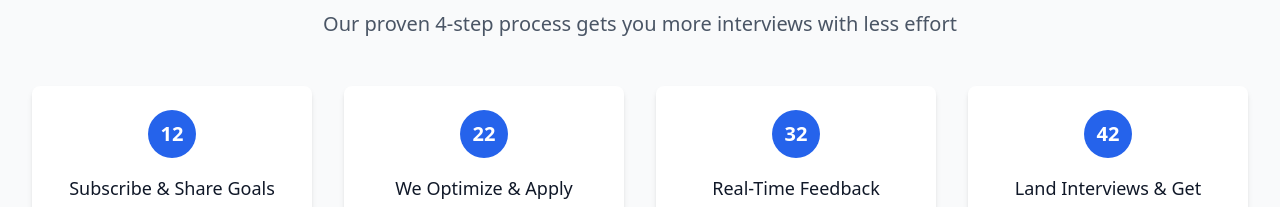
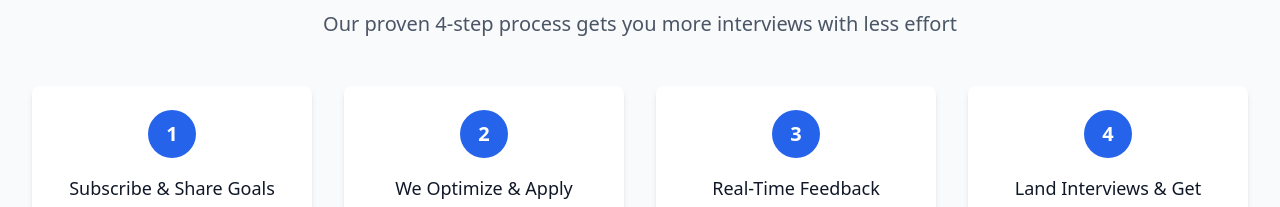
Before and after one commit to aayodejii/jobhire-pro, a Next.js app: page / in a window 1280 px wide. Shown: the part 1420-1627 px from the top of the page. Built offline with nearby package versions, Linux system fonts and the light colour scheme.

Commit message:
new updates

```diff
--- a/app/components/HowItWorks.tsx
+++ b/app/components/HowItWorks.tsx
@@ -50,7 +50,7 @@ const HowItWorks = () => {
                 className="bg-white p-6 rounded-lg shadow-md text-center feature-card transition duration-300"
               >
                 <div className="mx-auto flex items-center justify-center h-12 w-12 rounded-full bg-primary text-white mb-4">
-                  <span className="text-xl font-bold">{step.id}2</span>
+                  <span className="text-xl font-bold">{step.id}</span>
                 </div>
                 <h3 className="text-lg font-medium text-gray-900 mb-2">
                   {step.title}
```
